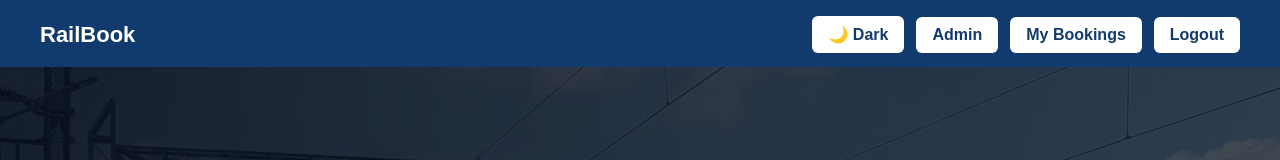
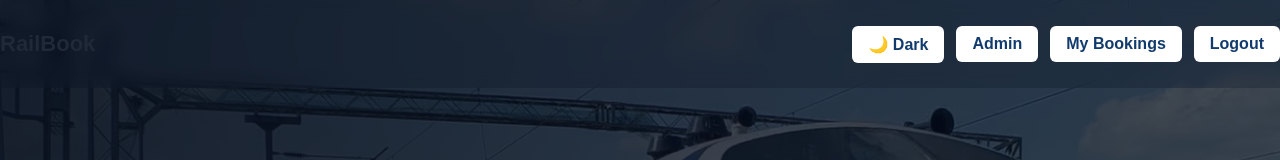
Before and after one commit to RahulDebnath007/railway-booking-system, a React (Vite) app in the folder client/: page / in a window 1280 px wide. Shown: the top 160 px of the page. Built offline with nearby package versions, Linux system fonts and the light colour scheme; no server answers; sample sign-in values are in the browser's storage.

Commit message:
css change

```diff
--- a/client/src/index.css
+++ b/client/src/index.css
@@ -22,12 +22,25 @@ button {
 /* ---------- Navbar ---------- */
 
 .navbar {
-    background: #123b6d;
-    color: white;
-    padding: 16px 40px;
-    display: flex;
-    align-items: center;
-    justify-content: space-between;
+    position: fixed !important;
+    top: 0 !important;
+    left: 0 !important;
+
+    width: 100% !important;
+    height: 88px !important;
+
+    z-index: 9999 !important;
+
+    background: rgba(15, 23, 42, 0.30) !important;
+
+    backdrop-filter: blur(8px) !important;
+    -webkit-backdrop-filter: blur(8px) !important;
+
+    border: none !important;
+    border-bottom: none !important;
+    box-shadow: none !important;
+
+    box-sizing: border-box !important;
 }
 
 .navbar-brand {
```
